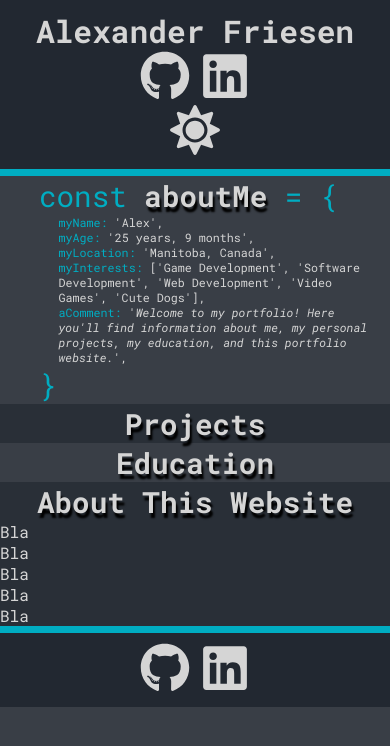
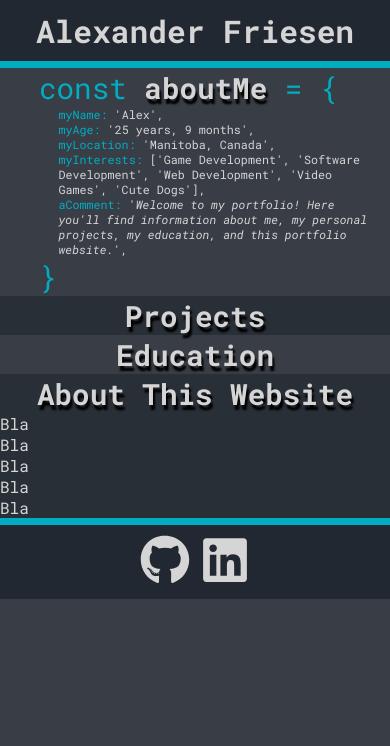
Before and after one commit to TritoLL/react-portfolio, a React (Create React App) app: page / in a window 390 px wide. Shown: the top 746 px of the page. Built offline with nearby package versions, Linux system fonts and the light colour scheme.

Commit message:
add DivNoMobile to completely hide elements in a div on mobile

```diff
--- a/src/components/Header.js
+++ b/src/components/Header.js
@@ -1,6 +1,7 @@
 import React from "react";
 import IconLinks from "./IconLinks";
 import ThemeToggler from "./ThemeToggler";
+import { DivNoMobile } from "../styles/CustomStyles";
 
 const Header = ({ theme, toggleTheme }) => {
     return (
@@ -11,8 +12,10 @@ const Header = ({ theme, toggleTheme }) => {
             <h2>
                 <i>(but "Alex" will do.)</i>
             </h2>
-            <IconLinks />
-            <ThemeToggler theme={theme} toggleTheme={toggleTheme} />
+            <DivNoMobile>
+                <IconLinks />
+                <ThemeToggler theme={theme} toggleTheme={toggleTheme} />
+            </DivNoMobile>
         </header>
     );
 };
--- a/src/styles/CustomStyles.js
+++ b/src/styles/CustomStyles.js
@@ -11,3 +11,9 @@ export const AnchorTitle = styled.a`
         font-size: ${(props) => props.theme.bigText}vw;
     }
 `;
+
+export const DivNoMobile = styled.div`
+    @media (max-width: 768px) {
+        display: none;
+    }
+`;
```
